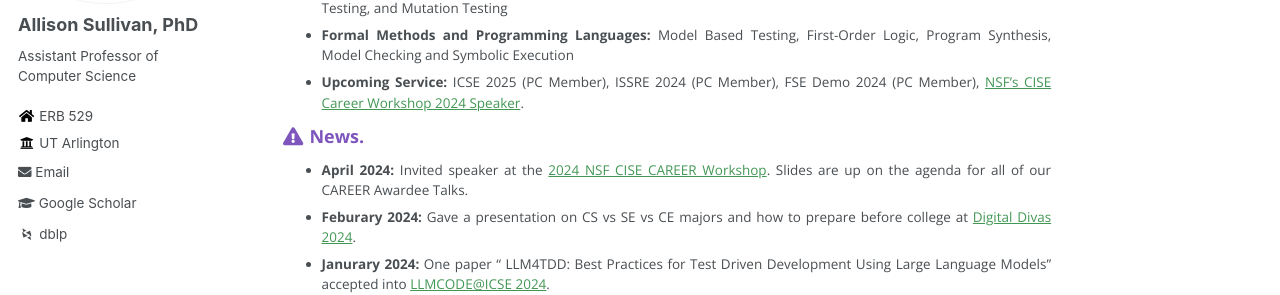
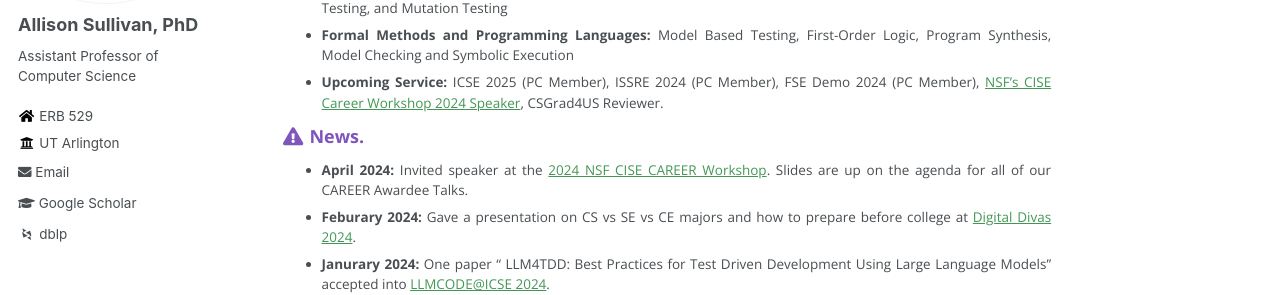
Before and after one commit to Allisonius/allisonius.github.io, a Jekyll site: the page built from _pages/about.md, in a window 1280 px wide and 900 px high, scrolled down 313 px. Shown: the part 166-461 px from the top of the window. Built offline with Jekyll 4.4.1, drawn with Linux system fonts in a browser that asks for light colours; some web fonts are replaced.

Commit message:
Update about.md

```diff
--- a/_pages/about.md
+++ b/_pages/about.md
@@ -22,7 +22,7 @@ My main goal is to improve software reliability by focusing on:
 Mutation Testing
   * **Formal Methods and Programming Languages:** Model Based Testing, First-Order Logic, Program Synthesis, Model
 Checking and Symbolic Execution
- * **Upcoming Service:** ICSE 2025 (PC Member), ISSRE 2024 (PC Member), FSE Demo 2024 (PC Member), [NSF's CISE Career Workshop 2024 Speaker](https://www.cnsr.ictas.vt.edu/NSF-CISE-CAREER-Workshop-24/index.html).
+ * **Upcoming Service:** ICSE 2025 (PC Member), ISSRE 2024 (PC Member), FSE Demo 2024 (PC Member), [NSF's CISE Career Workshop 2024 Speaker](https://www.cnsr.ictas.vt.edu/NSF-CISE-CAREER-Workshop-24/index.html), CSGrad4US Reviewer.
 
 ### <i class="fa fa-fw fa-exclamation-triangle" aria-hidden="true"></i> News.
 
```
